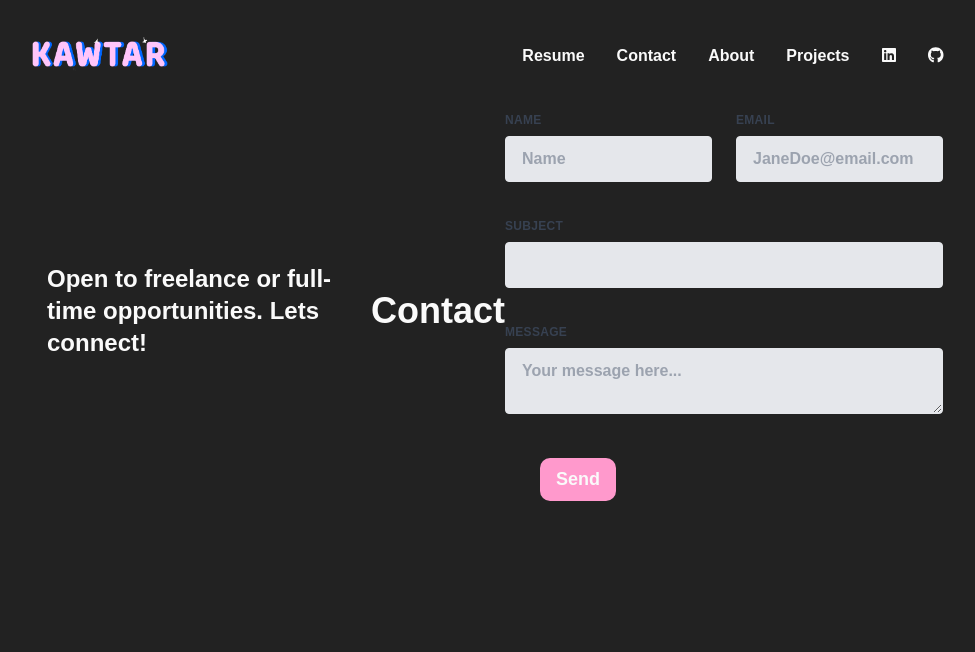
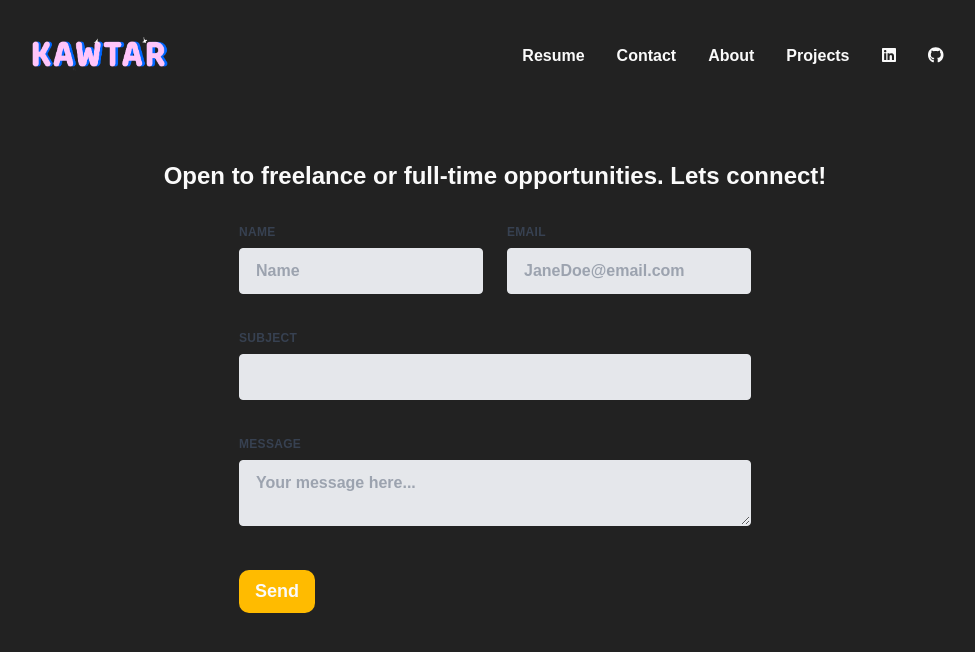
Before and after one commit to kawtarzz/nextjs-framer-site, a Next.js app: page /contact in a window 1280 px wide. Shown: the top 652 px of the page, without its empty margins (145-1120 px from the left). Built offline with nearby package versions, Linux system fonts and the light colour scheme.

Commit message:
contact style

```diff
--- a/app/contact/page.tsx
+++ b/app/contact/page.tsx
@@ -44,11 +44,10 @@ const Contact = () => {
 
   return (
     <>
-      <div className="flex justify-center items-center container">
+      <div className="contact-page container">
         <p className="text-2xl font-bold my-8">
           Open to freelance or full-time opportunities. Lets connect!
         </p>
-        <p className="text-4xl font-bold my-8">Contact</p>
         <form onSubmit={sendEmail} className="w-full max-w-lg">
           <div className="flex flex-wrap -mx-3 mb-6">
             <div className="w-full md:w-1/2 px-3 mb-6 md:mb-0">
@@ -123,13 +122,12 @@ const Contact = () => {
               />
             </div>
           </div>
-          <div className="md:flex md:items-center">
-            <div className="md:w-1/3">
-              <button className="btn-blue" type="submit" value="Send">
+          <div className="md:flex">
+            <div>
+              <button className="alt-btn" type="submit" value="Send">
                 Send
               </button>
             </div>
-            <div className="md:w-2/3"></div>
           </div>
         </form>
       </div>
--- a/app/globals.css
+++ b/app/globals.css
@@ -562,3 +562,16 @@ li:hover {
   justify-content: center;
   margin: 0 auto;
 }
+
+
+
+.contact-page {
+  display: flex;
+  flex-direction: column;
+  align-items: center;
+  justify-content: center;
+  margin: 0 auto;
+  padding: 1rem 0;
+  width: 100%;
+  color: var(--accent);
+}
```
